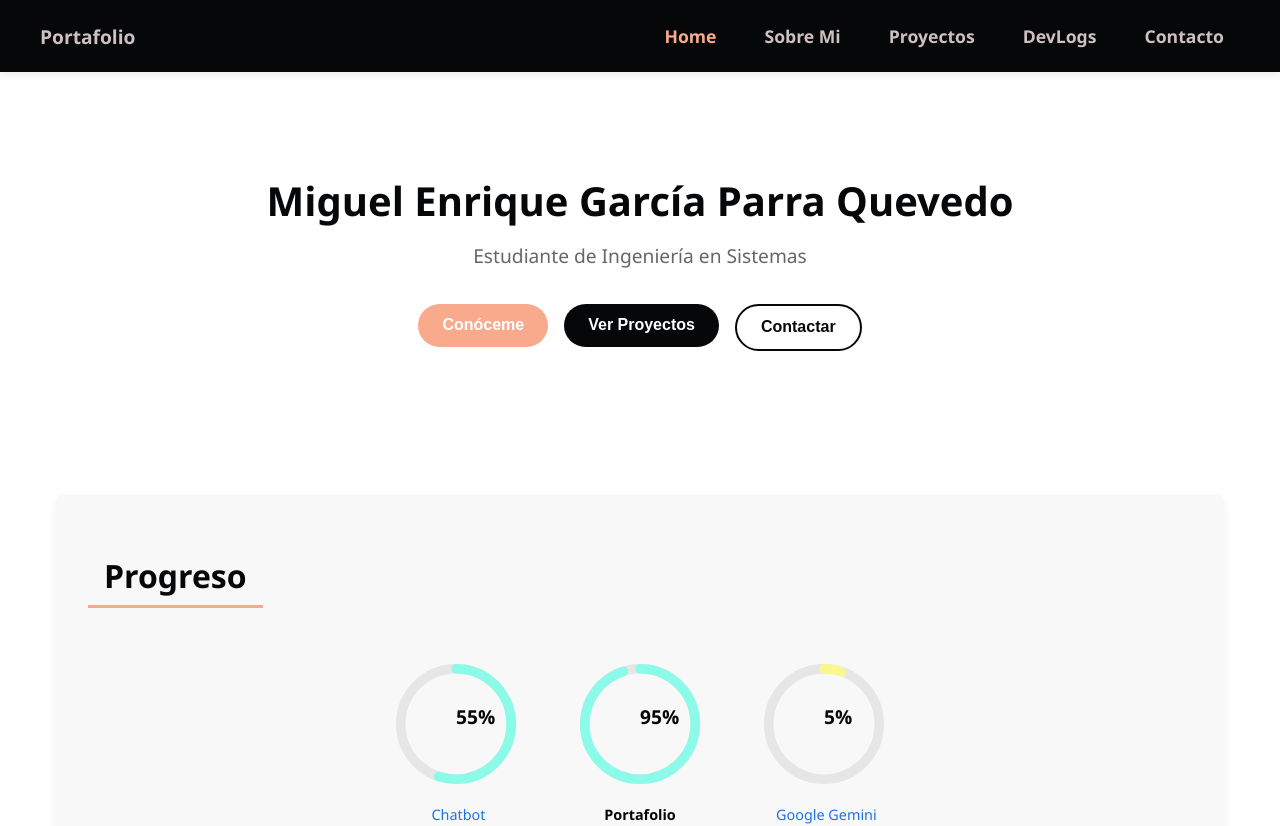
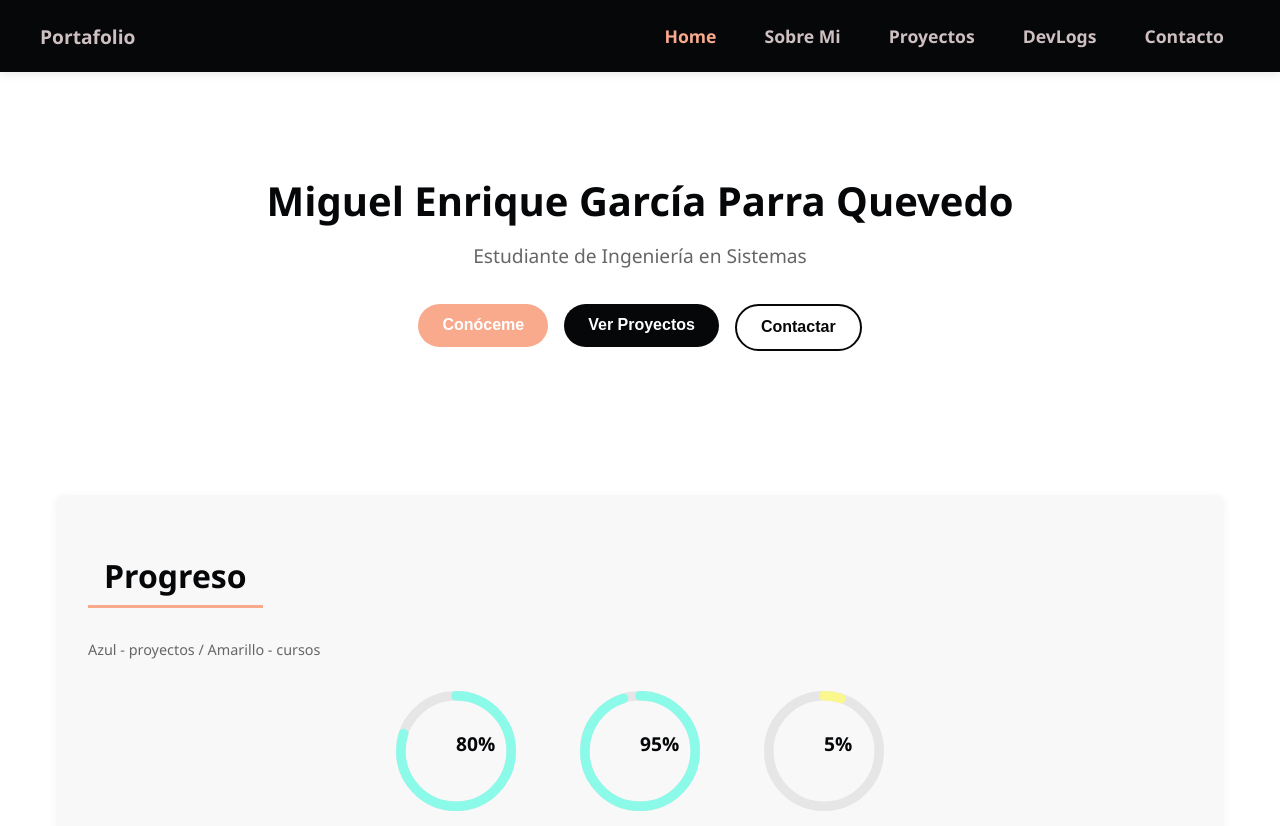
Before and after one commit to MikeGPQ/portafolio-miguel, a React (Create React App) app: page / in a window 1280 px wide. Shown: the top 826 px of the page. Built offline with nearby package versions, Linux system fonts and the light colour scheme.

Commit message:
09/08/2025

```diff
--- a/src/Rutas/DevLogs.jsx
+++ b/src/Rutas/DevLogs.jsx
@@ -9,7 +9,7 @@ export function DevLogs() {
             tags: ["React", "Portafolio"],
         },
         {
-            id: "YsOQsWG6j3U",
+            id: "wLrtP_gw1wM",
             title: "Desarrollando Mi Portafolio Profesional con React DevLog #2",
             date: "29 jul 2025",
             tags: ["React", "Portafolio"],
--- a/src/Rutas/Home.jsx
+++ b/src/Rutas/Home.jsx
@@ -12,7 +12,7 @@ const video =
 
 const progressItems = [
     {
-      percentage: 55,
+      percentage: 80,
       title: "Chatbot",
       type: "project",
       url:"https://chatbot-mikegpq.netlify.app/"
@@ -93,6 +93,10 @@ export function Home() {
                 Progreso
                 </h2>
 
+                <p style={{  textAlign: "left",  fontSize: "0.9rem",  color: "#666",  marginTop: "0.5rem" }}>
+                    Azul - proyectos / Amarillo - cursos
+                </p>
+
                 <ProgresCircle progressItems={progressItems}/>
             </div>
 
```
